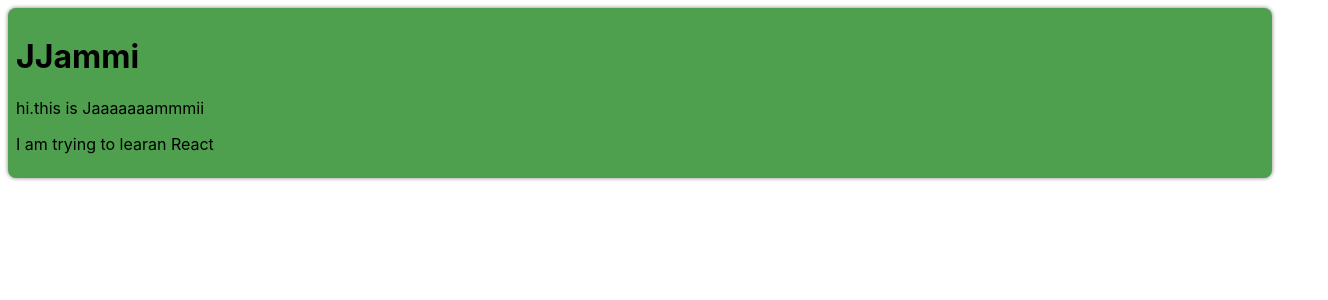
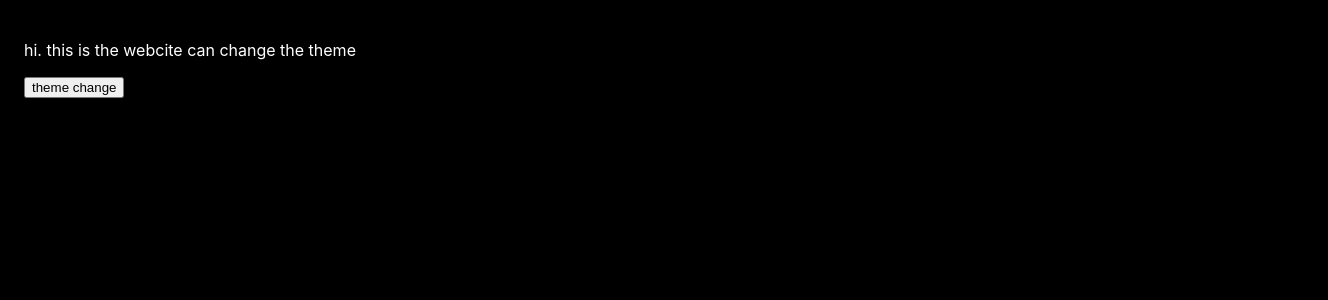
Before and after one commit to alicelee1231/reackSt, a React (Create React App) app in the folder my-app/: page / in a window 1280 px wide. Shown: the top 300 px of the page, 1328 px wide, since content can reach past the window. Built offline with nearby package versions, Linux system fonts and the light colour scheme.

Commit message:
context study

```diff
--- a/my-app/package.json
+++ b/my-app/package.json
@@ -8,6 +8,7 @@
     "@testing-library/user-event": "^13.5.0",
     "react": "^18.2.0",
     "react-dom": "^18.2.0",
+    "react-error-boundary": "^4.0.13",
     "react-scripts": "5.0.1",
     "web-vitals": "^2.1.4"
   },
--- a/my-app/src/chpater_13/Card.jsx
+++ b/my-app/src/chpater_13/Card.jsx
@@ -8,11 +8,12 @@ function Card(props) {
             style={{
                 margin : 8,
                 padding : 8,
-                borderRadius : 8,
+                bordervRadius : 8,
                 boxShadow: "0px 0px 4px grey",
                 backgroundColor : backgroundColor || "white",
             }}
         >
+            {/* title이 children임 */}
             {title && <h1>{title}</h1>}
             {children}
         </div>
--- /dev/null
+++ b/my-app/src/chpater_14/DarkOrLight.jsx
@@ -0,0 +1,26 @@
+import { useState, useCallback } from "react";
+import ThemeContext from "./ThemeContext";
+import MainContext from "./MainContext";
+
+function DarkOrLight(props) {
+    const [theme, setTheme] = useState("dark");
+
+    const toggleTheme = useCallback(() => {
+        if(theme === "light"){
+            setTheme("dark");
+        }else if (theme === "dark"){
+            setTheme("light");
+        }
+    }, [theme]);
+
+    return (
+        <>
+        <ThemeContext.Provider value = {{theme, toggleTheme}}>
+            <MainContext />
+        </ThemeContext.Provider>
+        </>
+
+    )
+}
+
+export default DarkOrLight;
--- /dev/null
+++ b/my-app/src/chpater_14/MainContext.jsx
@@ -0,0 +1,25 @@
+// MainContext.js
+import { useContext } from "react";
+import ThemeContext from "./ThemeContext";
+
+function MainContext(props){
+    const {theme, toggleTheme} = useContext(ThemeContext);
+
+    return (
+        <div
+            style ={{
+                width : "100vw",
+                height : "100vh",
+                padding : "1.5rem",
+                backgroundColor : theme === "light" ? "white" : "black",
+                color : theme === "light" ? "black" : "white",
+            }}
+        >
+            <p>hi. this is the webcite can change the theme</p>
+            <button onClick={toggleTheme}>theme change</button>
+
+        </div>
+    );
+}
+
+export default MainContext;
--- /dev/null
+++ b/my-app/src/chpater_14/ThemeContext.jsx
@@ -0,0 +1,6 @@
+import React from "react";
+
+const ThemeContext = React.createContext();
+
+ThemeContext.displayName = "ThemeContext";
+export default ThemeContext;
--- a/my-app/src/index.js
+++ b/my-app/src/index.js
@@ -1,28 +1,14 @@
 import React from 'react';
 import ReactDOM from 'react-dom/client';
 import './index.css';
-// import App from './App';
 import reportWebVitals from './reportWebVitals';
-// import TemperatureInput from './chapter_12/Temperature';
-// import Calculator from './chapter_12/Calculator';
-import ProfileCard from './chpater_13/ProfileCard';
-// import NotificationList from './chapter_06/NotificationList';
-// import ConfirmButton from './chapter_08/ConfirmButton';
-// import Accommodate from './chapter_07/Accommodate';
-// import Toolbar from './chapter_09/Toolbar';
-// import LandingPage from './chapter_09/LandingPage';
-// import AttendanceBook from './chapter_10/AttendanceBook';
-// import SignUp from './ch/apter_11/SignUp';
-// import Library from './chapter_03/Library';
-// import Clock from './chapter_04/Clock';
-// import CommentList from './chpater_05/CommentList';
+import DarkOrLight from './chpater_14/DarkOrLight';
 
 const root = ReactDOM.createRoot(document.getElementById('root'));
 
-
   root.render(
     <React.StrictMode>
-      <ProfileCard/>
+      <DarkOrLight />
     </React.StrictMode>
   );
 
--- /dev/null
+++ b/my-app/src/react_01/Component.js
@@ -0,0 +1,5 @@
+const MyComponent = () => {
+    return <div>my awesome component</div>
+};
+
+export default MyComponent;
```
Also changed, not shown: my-app/src/App.js (+2 -15 lines), my-app/src/react_01/App.js (added, +7 -0 lines), my-app/src/react_01/ArrowFunction.js (added, +46 -0 lines), 1 other file (tests, documents, lock files or other folders).
